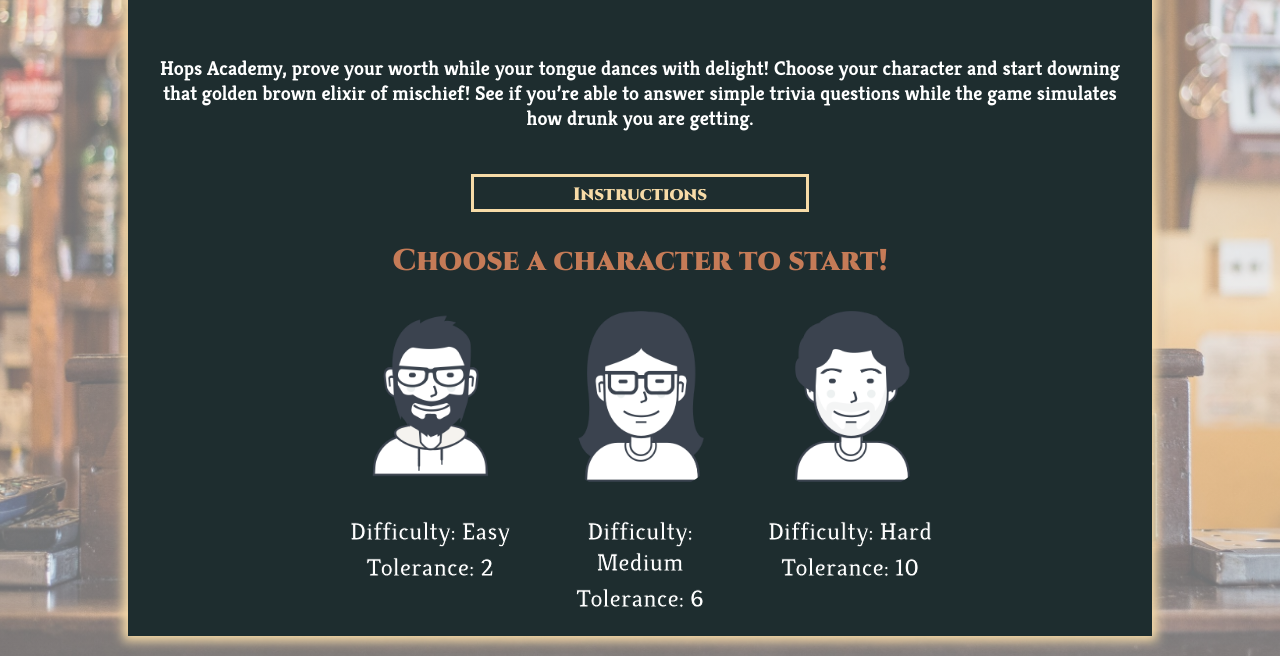
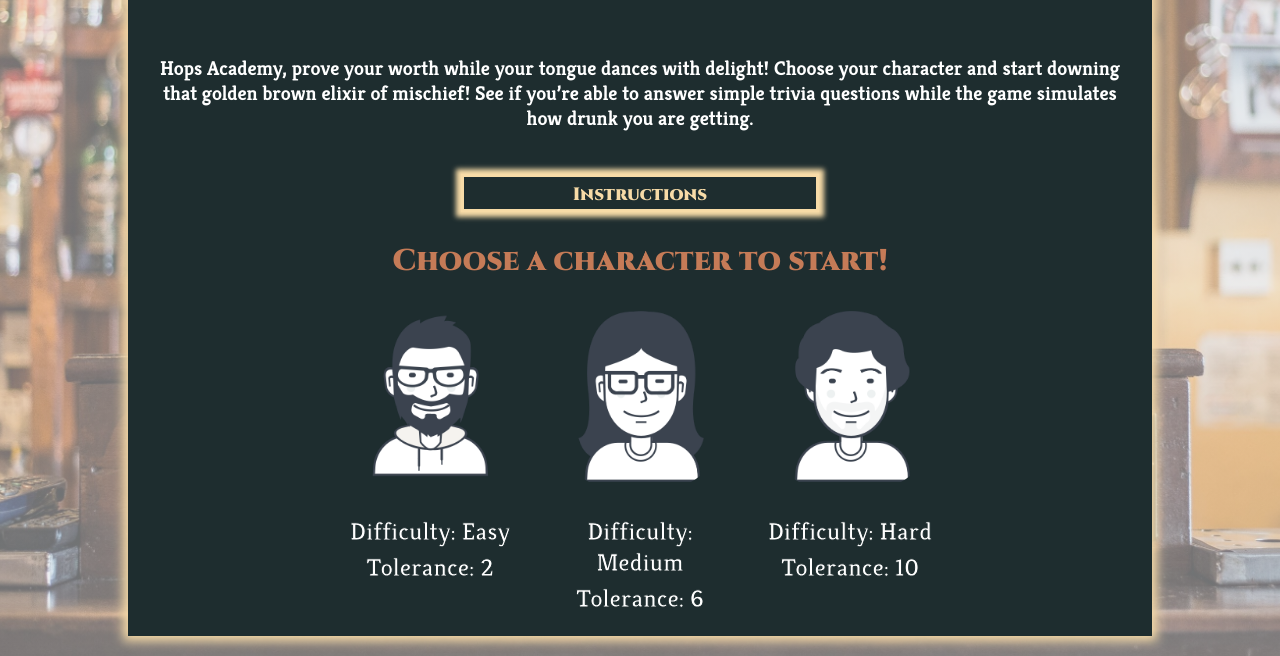
Before and after one commit to schoeffa/Hops-Academy, a website: page public/index.html in a window 1280 px wide. In both pictures the pointer is over the button "Instructions". Shown: the part 144-800 px from the top of the page. Drawn offline with nearby package versions, Linux system fonts and the light colour scheme; some packages are replaced by stand-ins of ours; no server answers.

Commit message:
fixed instruction button hover shadow

```diff
--- a/public/styles.css
+++ b/public/styles.css
@@ -181,9 +181,10 @@ h4 {
     font-family: "Cinzel";
     font-weight: lighter;
     cursor: pointer;
-    width: 33%;
+    width: 35%;
     text-align: center;
-}
+    }
+
 .instruction-overlay{
     display: flex;
     flex-direction: column;
@@ -435,7 +436,7 @@ a {
 
 .char:hover img,
 .answers p:hover,
-.logo:hover, .blurb button:hover, .wrongOverlay button:hover, .winner-winner-chicken-dinner button:hover {
+.logo:hover, .blurb button:hover, .wrongOverlay button:hover, .winner-winner-chicken-dinner button:hover, .instruction-call-btn:hover {
     box-shadow: 0px 0px 5px 5px #F7DBA7;
 }
 
```
